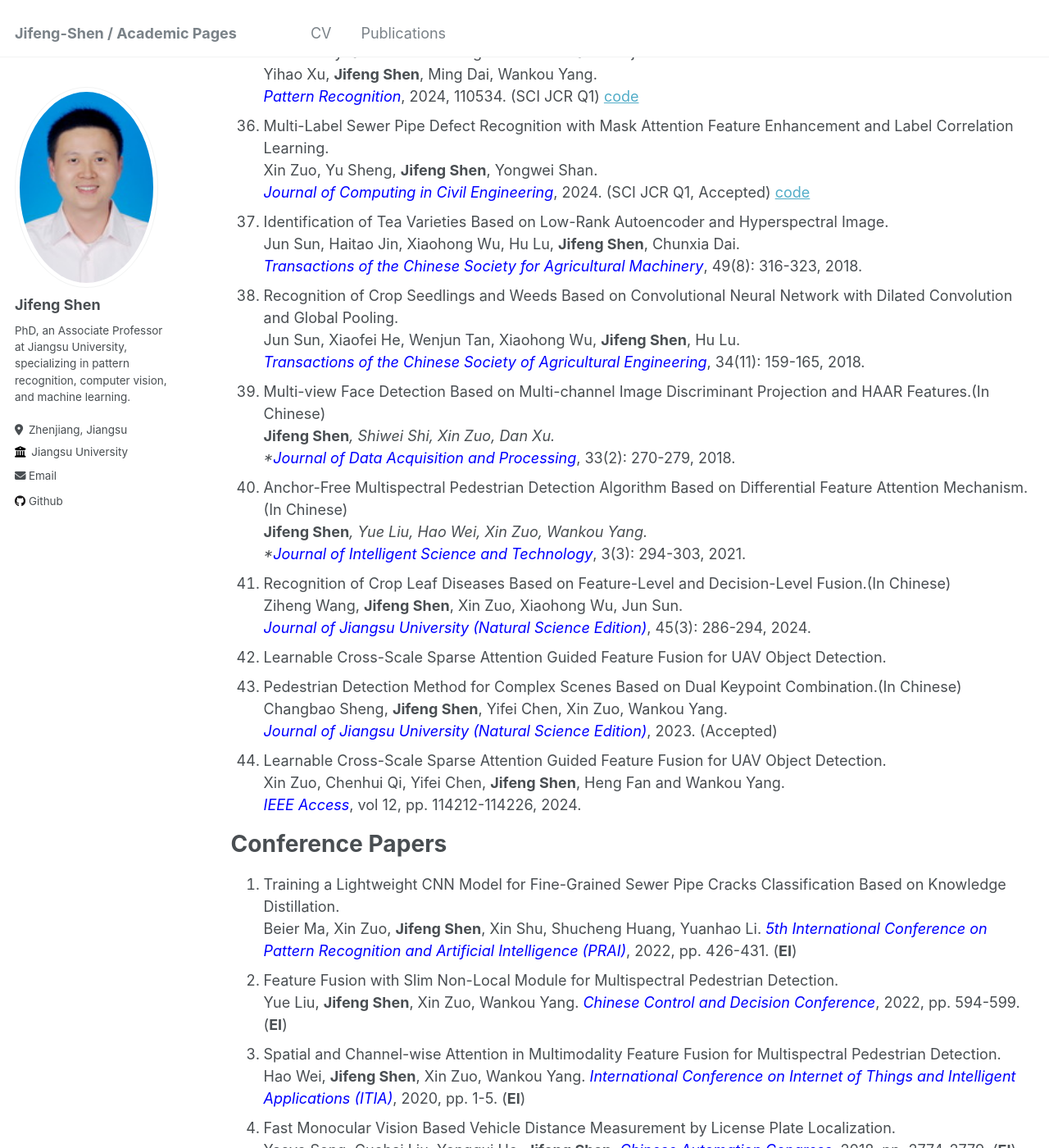
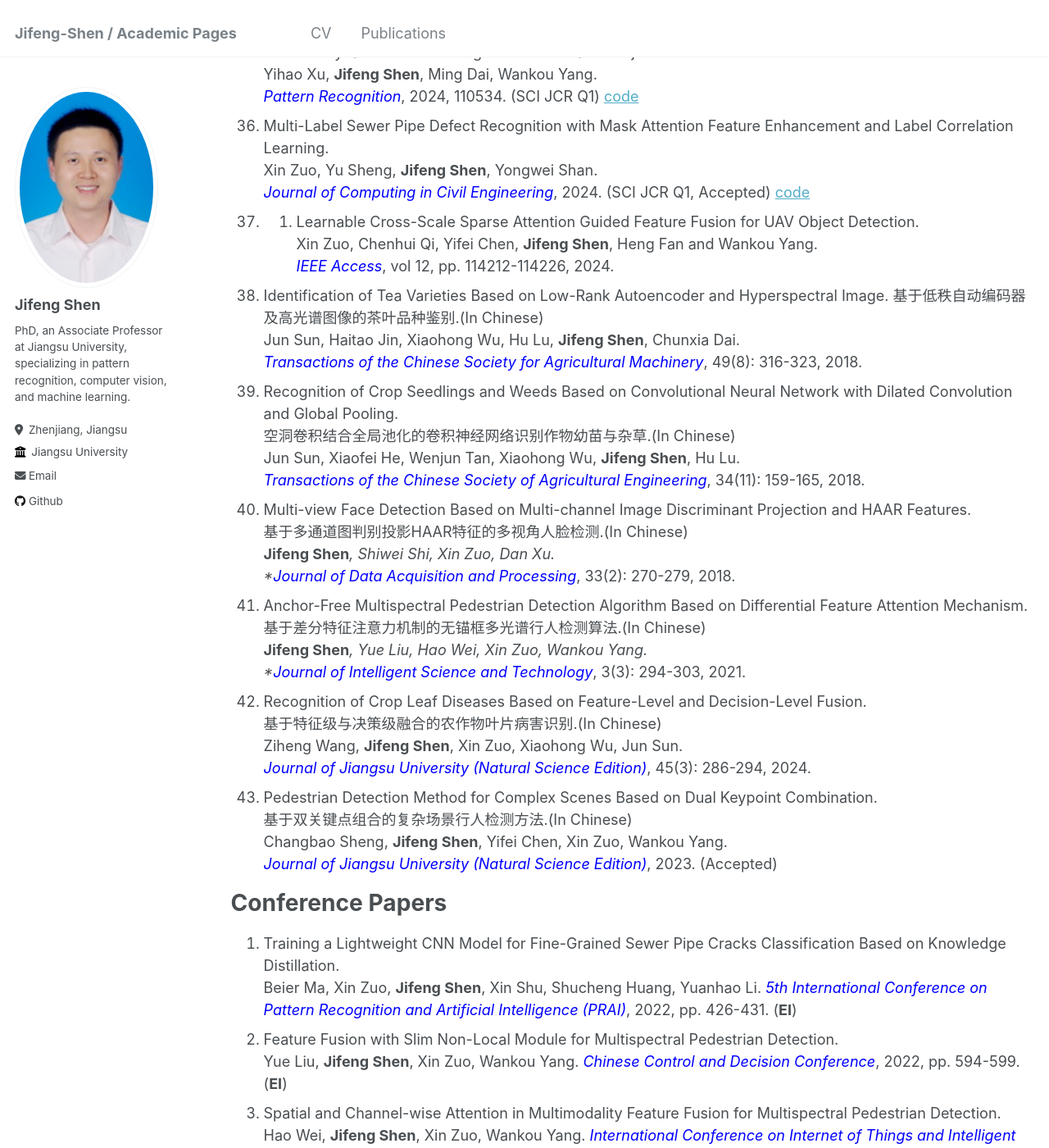
Before and after one commit to jifeng-shen/jifeng-shen.github.io, a Jekyll site: the page built from _pages/publications.md, in a window 1280 px wide and 1400 px high, scrolled down 3426 px. Shown: the whole window at 82% size. Built offline with Jekyll 4.4.1, drawn with Linux system fonts in a browser that asks for light colours.

Commit message:
Update publications.md

```diff
--- a/_pages/publications.md
+++ b/_pages/publications.md
@@ -115,28 +115,33 @@ author_profile: true
 36. Multi-Label Sewer Pipe Defect Recognition with Mask Attention Feature Enhancement and Label Correlation Learning.
     Xin Zuo, Yu Sheng, **Jifeng Shen**, Yongwei Shan.
     *<font color="blue">Journal of Computing in Civil Engineering</font>*, 2024. (SCI JCR Q1, Accepted) [code](https://github.com/shengyu27/MA-Q2L)
-37. Identification of Tea Varieties Based on Low-Rank Autoencoder and Hyperspectral Image.
+37. 44. Learnable Cross-Scale Sparse Attention Guided Feature Fusion for UAV Object Detection.
+    Xin Zuo, Chenhui Qi, Yifei Chen, **Jifeng Shen**, Heng Fan and Wankou Yang.
+    *<font color="blue">IEEE Access</font>*, vol 12, pp. 114212-114226, 2024.
+38. Identification of Tea Varieties Based on Low-Rank Autoencoder and Hyperspectral Image.
+    基于低秩自动编码器及高光谱图像的茶叶品种鉴别.(In Chinese)
     Jun Sun, Haitao Jin, Xiaohong Wu, Hu Lu, **Jifeng Shen**, Chunxia Dai.
     *<font color="blue">Transactions of the Chinese Society for Agricultural Machinery</font>*, 49(8): 316-323, 2018.
-38. Recognition of Crop Seedlings and Weeds Based on Convolutional Neural Network with Dilated Convolution and Global Pooling.
+39. Recognition of Crop Seedlings and Weeds Based on Convolutional Neural Network with Dilated Convolution and Global Pooling.
+    空洞卷积结合全局池化的卷积神经网络识别作物幼苗与杂草.(In Chinese)
     Jun Sun, Xiaofei He, Wenjun Tan, Xiaohong Wu, **Jifeng Shen**, Hu Lu.
     *<font color="blue">Transactions of the Chinese Society of Agricultural Engineering</font>*, 34(11): 159-165, 2018.
-39. Multi-view Face Detection Based on Multi-channel Image Discriminant Projection and HAAR Features.(In Chinese)
+40. Multi-view Face Detection Based on Multi-channel Image Discriminant Projection and HAAR Features.
+    基于多通道图判别投影HAAR特征的多视角人脸检测.(In Chinese)
     **Jifeng Shen***, Shiwei Shi, Xin Zuo, Dan Xu.
     *<font color="blue">Journal of Data Acquisition and Processing</font>*, 33(2): 270-279, 2018.
-40. Anchor-Free Multispectral Pedestrian Detection Algorithm Based on Differential Feature Attention Mechanism.(In Chinese)
+41. Anchor-Free Multispectral Pedestrian Detection Algorithm Based on Differential Feature Attention Mechanism.
+    基于差分特征注意力机制的无锚框多光谱行人检测算法.(In Chinese)
     **Jifeng Shen***, Yue Liu, Hao Wei, Xin Zuo, Wankou Yang.
     *<font color="blue">Journal of Intelligent Science and Technology</font>*, 3(3): 294-303, 2021.
-41. Recognition of Crop Leaf Diseases Based on Feature-Level and Decision-Level Fusion.(In Chinese)
+42. Recognition of Crop Leaf Diseases Based on Feature-Level and Decision-Level Fusion.
+    基于特征级与决策级融合的农作物叶片病害识别.(In Chinese)
     Ziheng Wang, **Jifeng Shen**, Xin Zuo, Xiaohong Wu, Jun Sun.
     *<font color="blue">Journal of Jiangsu University (Natural Science Edition)</font>*, 45(3): 286-294, 2024.
-43. Learnable Cross-Scale Sparse Attention Guided Feature Fusion for UAV Object Detection.
-42. Pedestrian Detection Method for Complex Scenes Based on Dual Keypoint Combination.(In Chinese)
+43. Pedestrian Detection Method for Complex Scenes Based on Dual Keypoint Combination.
+    基于双关键点组合的复杂场景行人检测方法.(In Chinese)
     Changbao Sheng, **Jifeng Shen**, Yifei Chen, Xin Zuo, Wankou Yang.
     *<font color="blue">Journal of Jiangsu University (Natural Science Edition)</font>*, 2023. (Accepted)
-43. Learnable Cross-Scale Sparse Attention Guided Feature Fusion for UAV Object Detection.
-    Xin Zuo, Chenhui Qi, Yifei Chen, **Jifeng Shen**, Heng Fan and Wankou Yang.
-    *<font color="blue">IEEE Access</font>*, vol 12, pp. 114212-114226, 2024.
 
 
 # Conference Papers
```
